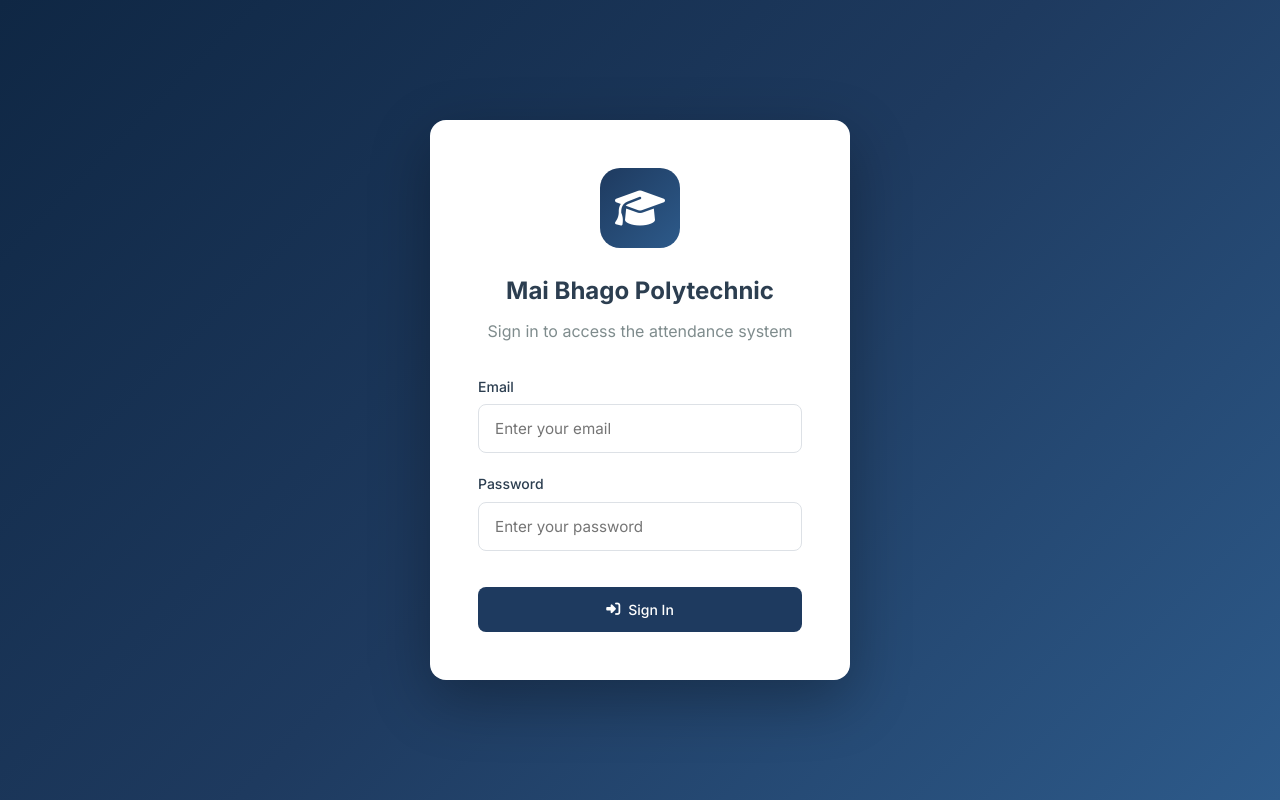
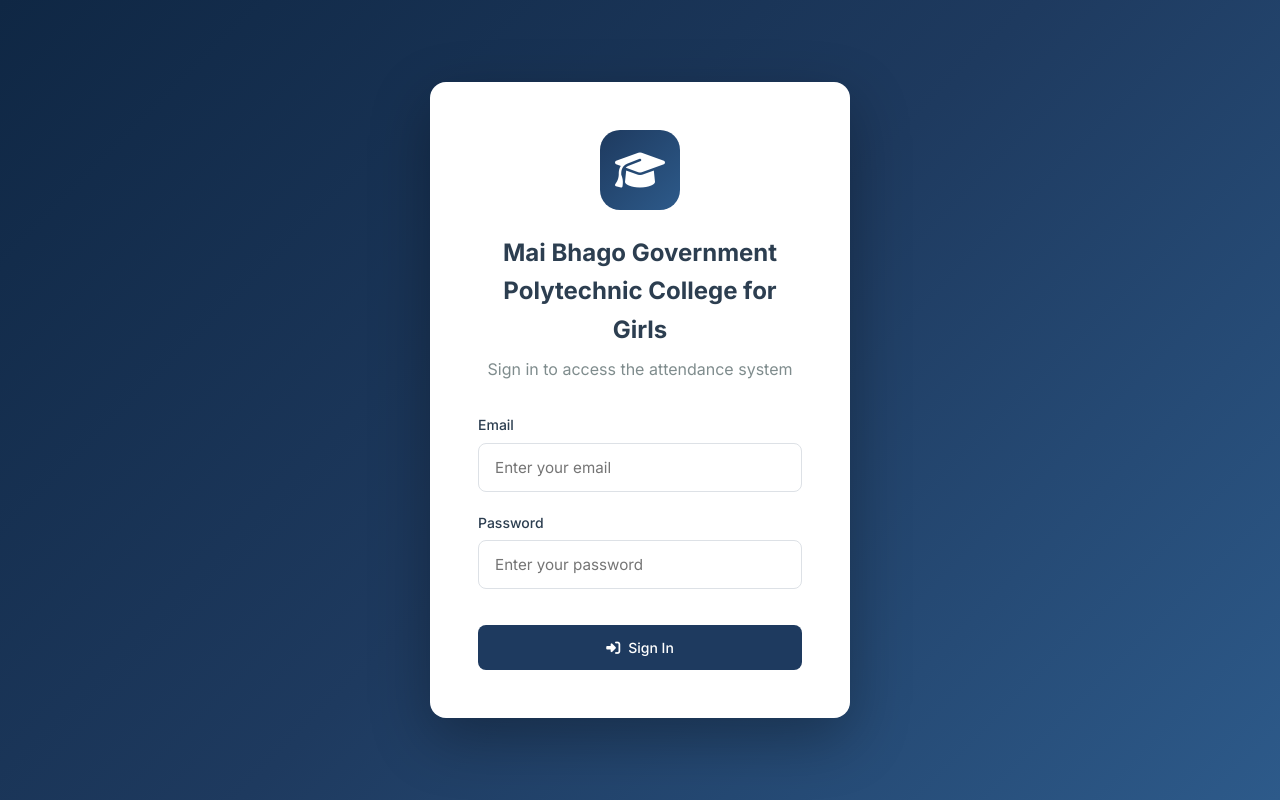
Before and after one commit to mansimratpannu/another-try, a website: page index.html in a window 1280 px wide. Drawn offline with nearby package versions, Linux system fonts and the light colour scheme.

Commit message:
Update to full college name

```diff
--- a/index.html
+++ b/index.html
@@ -3,7 +3,7 @@
 <head>
     <meta charset="UTF-8">
     <meta name="viewport" content="width=device-width, initial-scale=1.0">
-    <title>Mai Bhago Polytechnic - Attendance System</title>
+    <title>Mai Bhago Government Polytechnic College for Girls - Attendance System</title>
     <link href="https://fonts.googleapis.com/css2?family=Inter:wght@300;400;500;600;700&display=swap" rel="stylesheet">
     <link rel="stylesheet" href="https://cdnjs.cloudflare.com/ajax/libs/font-awesome/6.4.0/css/all.min.css">
     <style>
@@ -765,7 +765,7 @@
             <div class="login-logo">
                 <i class="fas fa-graduation-cap"></i>
             </div>
-            <h1>Mai Bhago Polytechnic</h1>
+            <h1>Mai Bhago Government Polytechnic College for Girls</h1>
             <p>Sign in to access the attendance system</p>
 
             <form class="login-form" id="login-form">
@@ -796,7 +796,7 @@
                         <i class="fas fa-graduation-cap"></i>
                     </div>
                     <div>
-                        <h1>Mai Bhago Polytechnic</h1>
+                        <h1>Mai Bhago Government Polytechnic College for Girls</h1>
                         <span id="header-role">Attendance System</span>
                     </div>
                 </div>
--- a/server.js
+++ b/server.js
@@ -353,5 +353,5 @@ app.get('/api/me', (req, res) => {
 // Start server
 app.listen(PORT, () => {
     console.log(`Server running on http://localhost:${PORT}`);
-    console.log(`Mai Bhago Polytechnic - Attendance System is ready!`);
+    console.log(`Mai Bhago Government Polytechnic College for Girls - Attendance System is ready!`);
 });
```
Also changed, not shown: public/index.html (+3 -3 lines), README.md.
